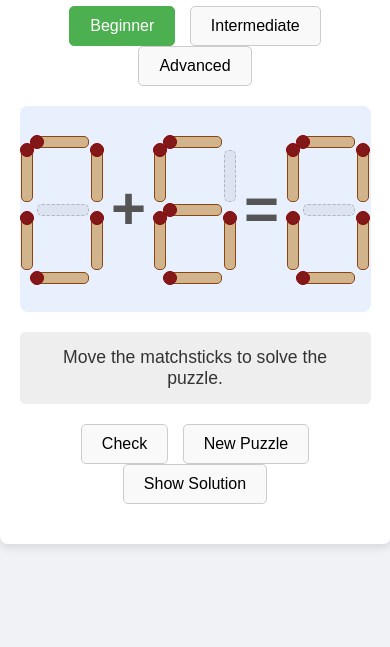
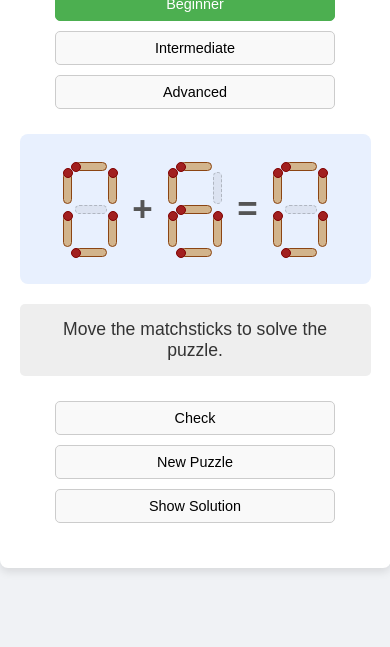
Before and after one commit to antonrd/web-games-collection, a plain HTML site: page matchstick-puzzle/index.html in a window 390 px wide. Shown: the part 197-844 px from the top of the page. Drawn offline with Linux system fonts and the light colour scheme.

Commit message:
Improve the gameplay related to what happens when the user requests to see the solution.

```diff
--- a/matchstick-puzzle/script.js
+++ b/matchstick-puzzle/script.js
@@ -10,6 +10,7 @@ document.addEventListener('DOMContentLoaded', () => {
     let solutionEquation = null;
     let puzzle, solution;
     let selectedMatchstick = null;
+    let isPuzzleActive = true;
 
     const digitMap = [
         [1, 1, 1, 1, 1, 1, 0], // 0
@@ -32,6 +33,9 @@ document.addEventListener('DOMContentLoaded', () => {
     };
 
     function generateNewPuzzle() {
+        isPuzzleActive = true;
+        checkBtn.disabled = false;
+        showSolutionBtn.disabled = false;
         const settings = difficultySettings[currentDifficulty];
         const operators = ['+', '-', '*', '/'];
         let n1, n2, op, res;
@@ -185,6 +189,7 @@ document.addEventListener('DOMContentLoaded', () => {
     }
 
     function handleMatchstickClick(e) {
+        if (!isPuzzleActive) return;
         const target = e.currentTarget;
         if (target.classList.contains('matchstick')) {
             if (selectedMatchstick) selectedMatchstick.classList.remove('selected');
@@ -224,6 +229,9 @@ document.addEventListener('DOMContentLoaded', () => {
 
         if (correct) {
             setMessage('Congratulations! You solved it!', 'success');
+            isPuzzleActive = false;
+            checkBtn.disabled = true;
+            showSolutionBtn.disabled = true;
         } else {
             setMessage('The equation is valid, but not correct. Keep trying!', 'error');
         }
@@ -259,7 +267,14 @@ document.addEventListener('DOMContentLoaded', () => {
 
     checkBtn.addEventListener('click', checkSolution);
     newPuzzleBtn.addEventListener('click', generateNewPuzzle);
-    showSolutionBtn.addEventListener('click', () => renderPuzzle(solution));
+    showSolutionBtn.addEventListener('click', () => {
+        puzzle = JSON.parse(JSON.stringify(solution));
+        renderPuzzle(puzzle);
+        setMessage('Solution is shown. Click "New Puzzle" to play again.');
+        isPuzzleActive = false;
+        checkBtn.disabled = true;
+        showSolutionBtn.disabled = true;
+    });
     difficultyControls.addEventListener('click', (e) => {
         if (e.target.classList.contains('difficulty-btn')) {
             difficultyControls.querySelector('.active').classList.remove('active');
--- a/matchstick-puzzle/styles.css
+++ b/matchstick-puzzle/styles.css
@@ -53,14 +53,22 @@ body, html {
 }
 
 #puzzle-area {
+    --stick-length: 50px;
+    --stick-thickness: 10px;
+    --head-size: 12px;
+    --gap-size: 4px;
+    --operator-font-size: 60px;
+
     display: flex;
     justify-content: center;
     align-items: center;
+    overflow-x: auto; /* Allow horizontal scrolling */
     padding: 30px;
     margin: 20px auto;
     background-color: #e8f0fe;
     border-radius: 8px;
     min-height: 120px;
+    transition: all 0.3s ease;
 }
 
 .digit-container {
@@ -71,15 +79,15 @@ body, html {
         ". middle ."
         "bottom-left . bottom-right"
         ". bottom .";
-    grid-template-rows: 10px 50px 10px 50px 10px;
-    grid-template-columns: 10px 50px 10px;
+    grid-template-rows: var(--stick-thickness) var(--stick-length) var(--stick-thickness) var(--stick-length) var(--stick-thickness);
+    grid-template-columns: var(--stick-thickness) var(--stick-length) var(--stick-thickness);
     margin: 0 5px;
-    gap: 4px;
+    gap: var(--gap-size);
 }
 
 .operator-container {
-    width: 60px;
-    font-size: 60px;
+    width: var(--operator-font-size);
+    font-size: var(--operator-font-size);
     font-weight: bold;
     color: #555;
     display: flex;
@@ -109,21 +117,21 @@ body, html {
 .matchstick::after {
     content: '';
     position: absolute;
-    width: 12px;
-    height: 12px;
-    background-color: #821818; /* Firebrick red */
+    width: var(--head-size);
+    height: var(--head-size);
+    background-color: #a11f1f;
     border-radius: 50%;
-    border: 1px solid #8B0000; /* DarkRed */
+    border: 1px solid #800000;
 }
 
 .h-stick::after {
     top: 50%;
-    left: -8px;
+    left: calc(var(--head-size) / -2 - 1px);
     transform: translateY(-50%);
 }
 
 .v-stick::after {
-    top: -8px;
+    top: calc(var(--head-size) / -2 - 1px);
     left: 50%;
     transform: translateX(-50%);
 }
@@ -133,8 +141,8 @@ body, html {
     box-shadow: 0 0 12px #66b3d2;
 }
 
-.h-stick, .h-slot { width: 50px; height: 10px; }
-.v-stick, .v-slot { width: 10px; height: 50px; }
+.h-stick, .h-slot { width: var(--stick-length); height: var(--stick-thickness); }
+.v-stick, .v-slot { width: var(--stick-thickness); height: var(--stick-length); }
 
 .top { grid-area: top; }
 .top-left { grid-area: top-left; justify-self: end; }
@@ -155,3 +163,36 @@ body, html {
 }
 #message-area.success { background-color: #d4edda; color: #155724; }
 #message-area.error { background-color: #f8d7da; color: #721c24; }
+
+@media (max-width: 800px) {
+    #puzzle-area {
+        --stick-length: 35px;
+        --stick-thickness: 8px;
+        --head-size: 9px;
+        --gap-size: 3px;
+        --operator-font-size: 40px;
+        padding: 15px;
+    }
+}
+
+@media (max-width: 500px) {
+    #puzzle-area {
+        --stick-length: 30px;
+        --stick-thickness: 7px;
+        --head-size: 8px;
+        --gap-size: 3px;
+        --operator-font-size: 35px;
+    }
+
+    #difficulty-controls, #action-controls {
+        display: flex;
+        flex-direction: column;
+    }
+
+    .difficulty-btn, #action-controls button {
+        width: 80%;
+        margin: 5px auto;
+        padding: 8px 15px;
+        font-size: 0.9em;
+    }
+}
```
